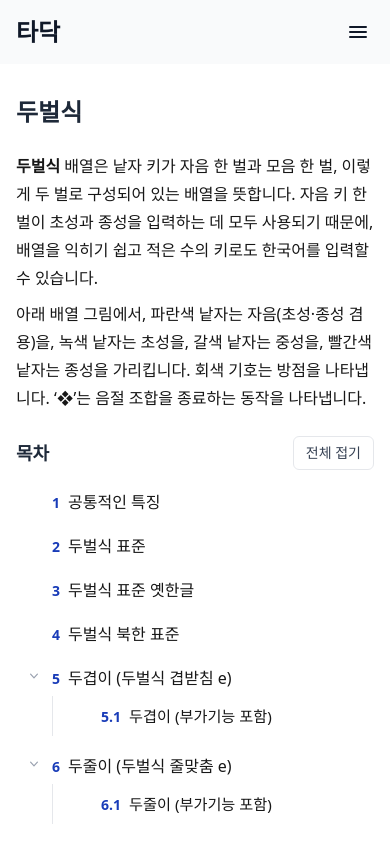
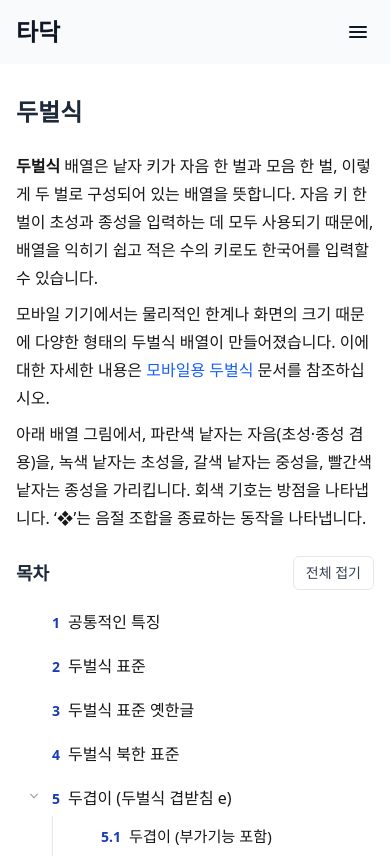
Before and after one commit to KangWH/tadak-docs, a Next.js app: page /docs/layouts/twoset in a window 390 px wide. Shown: the top 858 px of the page. Built offline with nearby package versions, Linux system fonts and the light colour scheme; a web font is replaced by a local one.

Commit message:
두벌식 모바일 배열로 가는 링크 추가

```diff
--- a/app/docs/layouts/twoset/page.tsx
+++ b/app/docs/layouts/twoset/page.tsx
@@ -1,6 +1,7 @@
 import Keyboard from "@/app/components/keyboard";
 import { twoSetLayout, twoSetOldLayout, twoSetNorthLayout, dujulELayout, dugyeobEExtendedLayout, dugyeobELayout, dujulEExtendedLayout } from "./twoSetLayouts";
 import TableOfContents, { type TocConfig } from "@/app/components/table-of-contents";
+import Link from "next/link";
 
 const toc: TocConfig = {
   title: "목차",
@@ -29,6 +30,7 @@ export default function Layouts() {
     <article>
       <h2>두벌식</h2>
       <p><strong>두벌식</strong> 배열은 낱자 키가 자음 한 벌과 모음 한 벌, 이렇게 두 벌로 구성되어 있는 배열을 뜻합니다. 자음 키 한 벌이 초성과 종성을 입력하는 데 모두 사용되기 때문에, 배열을 익히기 쉽고 적은 수의 키로도 한국어를 입력할 수 있습니다.</p>
+      <p>모바일 기기에서는 물리적인 한계나 화면의 크기 때문에 다양한 형태의 두벌식 배열이 만들어졌습니다. 이에 대한 자세한 내용은 <Link href="./twoset/mobile">모바일용 두벌식</Link> 문서를 참조하십시오.</p>
       <p>아래 배열 그림에서, 파란색 낱자는 자음(초성·종성 겸용)을, 녹색 낱자는 초성을, 갈색 낱자는 중성을, 빨간색 낱자는 종성을 가리킵니다. 회색 기호는 방점을 나타냅니다. ‘❖’는 음절 조합을 종료하는 동작을 나타냅니다.</p>
       <TableOfContents toc={toc} />
       <h3 id="common-features">공통적인 특징</h3>
```
